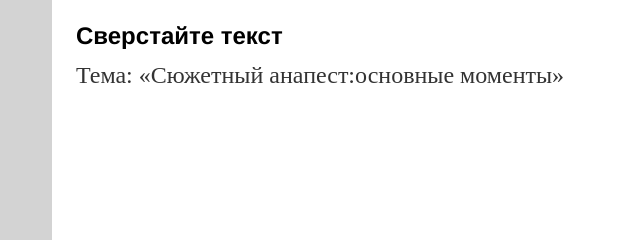
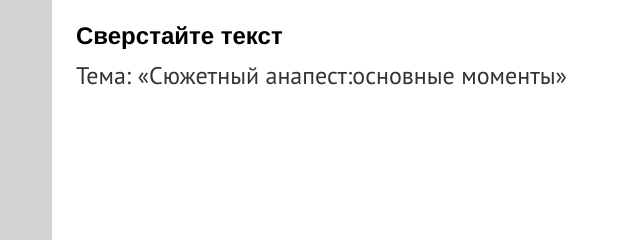
Before and after one commit to zinovyevaleks/Yandex-test, a plain HTML site: page index.html in a window 1280 px wide. Shown: the part 730-970 px from the top of the page, 64-704 px from the left. Drawn offline with Linux system fonts and the light colour scheme.

Commit message:
Подключил шрифты

```diff
--- a/style.css
+++ b/style.css
@@ -1,3 +1,5 @@
+@import url('https://fonts.googleapis.com/css?family=PT+Sans&subset=cyrillic');
+
 * {
   margin: 0;
   padding: 0;
@@ -181,11 +183,10 @@ form {
 /* Сверстайте текст */
 
 .article {
-
+  font-family: 'PT Sans', sans-serif;
 }
 
 .article h3 {
-  font-family: PTSans;
 color:  #333333;
 font-size: 24px;
 font-weight: 400;
```
